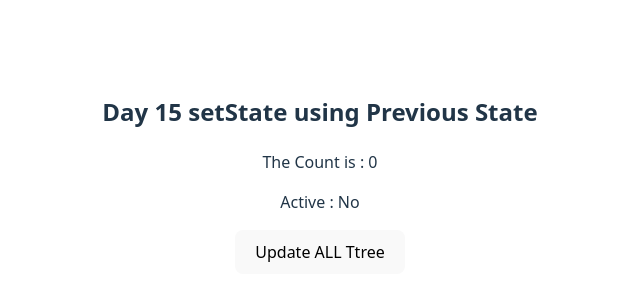
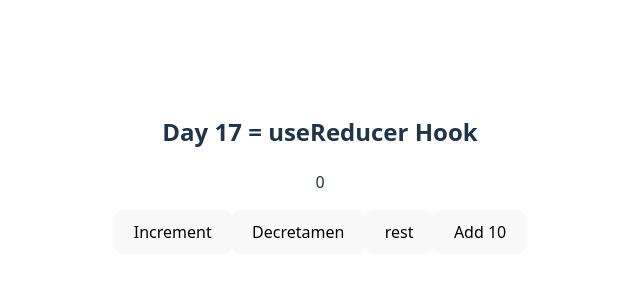
Before and after one commit to hunny345686/Learn-React-js, a React (Vite) app in the folder React-Basic/react-vite-day4/: page / in a window 1280 px wide. Shown: the part 226-526 px from the top of the page, without its empty margins (320-960 px from the left). Built offline with nearby package versions, Linux system fonts and the light colour scheme.

Commit message:
Learning - about useReducer use state action dispatchr

```diff
--- /dev/null
+++ b/React-Basic/react-vite-day4/src/day17.jsx
@@ -0,0 +1,38 @@
+import { useReducer } from "react";
+
+const reducer = (state, action) => {
+  console.log(state, action);
+  switch (action.type) {
+    case "ince": {
+      let newState = state + 1;
+      return newState;
+    }
+    case "dece":
+      return (state = state - 1);
+    case "reset":
+      return [(state = 0)];
+    case "ADD10":
+      return (state = state + action.val);
+    default:
+      return state;
+  }
+};
+
+const Day17 = () => {
+  const [state, dispatch] = useReducer(reducer, 0);
+  return (
+    <div>
+      <h2>Day 17 = useReducer Hook</h2>
+
+      <p>{state}</p>
+      <button onClick={() => dispatch({ type: "ince" })}>Increment</button>
+      <button onClick={() => dispatch({ type: "dece" })}>Decretamen</button>
+      <button onClick={() => dispatch({ type: "reset" })}>rest</button>
+      <button onClick={() => dispatch({ type: "ADD10", val: 10 })}>
+        Add 10
+      </button>
+    </div>
+  );
+};
+
+export default Day17;
--- a/React-Basic/react-vite-day4/src/main.jsx
+++ b/React-Basic/react-vite-day4/src/main.jsx
@@ -14,6 +14,7 @@ import Day13 from "./day13.jsx";
 import Day14 from "./day14.jsx";
 import Day15 from "./day15.jsx";
 import Day16 from "./day16.jsx";
+import Day17 from "./day17.jsx";
 
 createRoot(document.getElementById("root")).render(
   <>
@@ -29,6 +30,7 @@ createRoot(document.getElementById("root")).render(
     {/* <Day13 /> */}
     {/* <Day14 /> */}
     {/* <Day15 /> */}
-    <Day16></Day16>
+    {/* <Day16></Day16> */}
+    <Day17 />
   </>
 );
```
